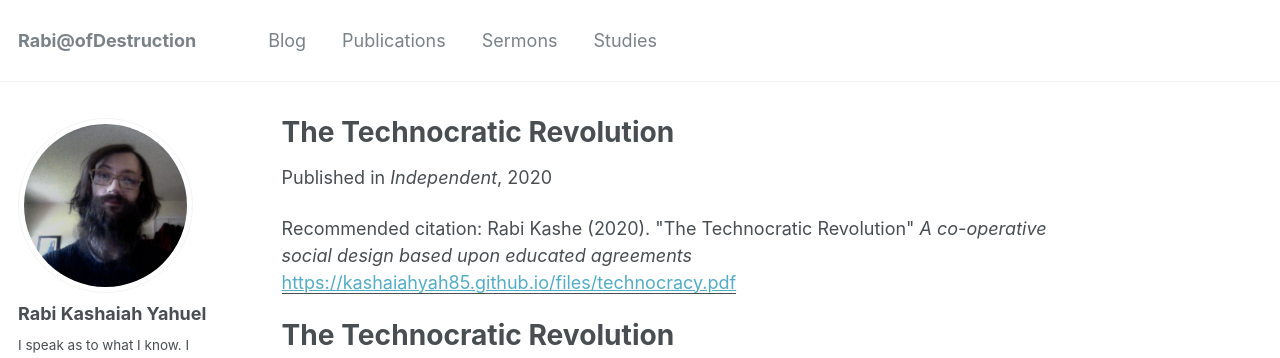
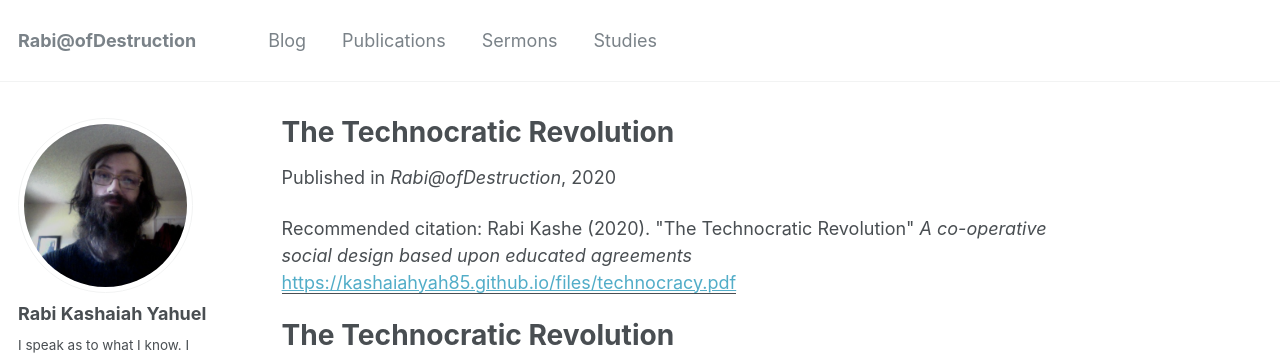
Before and after one commit to NetizenAbel/kashaiahyah85.github.io, a Jekyll site: the page built from _publications/technocracy.md, in a window 1280 px wide and 900 px high. Shown: the top 358 px of the window. Built offline with Jekyll 4.4.1, drawn with Linux system fonts in a browser that asks for light colours; some web fonts are replaced.

Commit message:
modified:   _publications/technocracy.md

```diff
--- a/_publications/technocracy.md
+++ b/_publications/technocracy.md
@@ -4,7 +4,7 @@ collection: publications
 permalink: /publication/technocracy
 excerpt: 'A co-operative social design based upon educated agreements.'
 date: 2020-05-09
-venue: 'Independent'
+venue: 'Rabi@ofDestruction'
 paperurl: 'https://kashaiahyah85.github.io/files/technocracy.pdf'
 citation: 'Rabi Kashe (2020). &quot;The Technocratic Revolution&quot; <i>A co-operative social design based upon educated agreements</i>'
 ---
```
